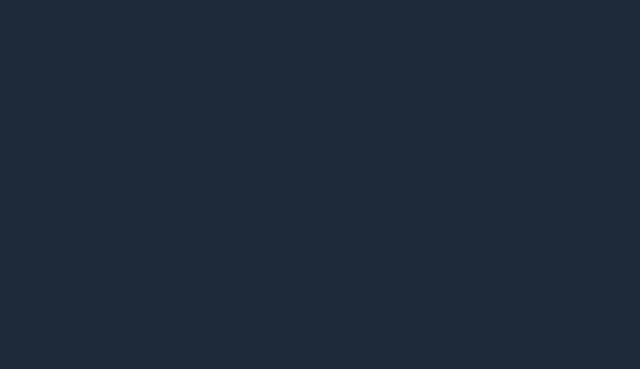
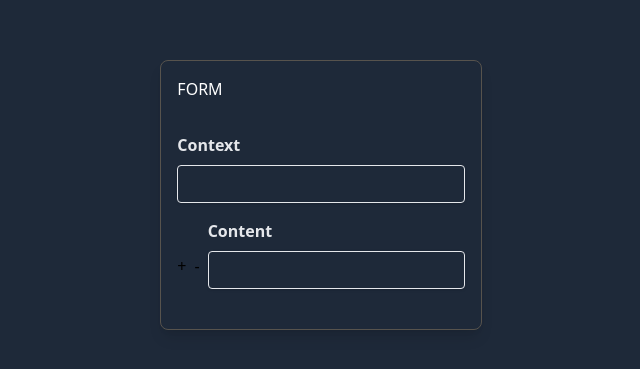
Before and after one commit to shevtsov-dmitry/ai-request-creator-form, a React (Vite) app: page / in a window 1280 px wide. Shown: the part 205-574 px from the top of the page, without its empty margins (319-959 px from the left). Built offline with nearby package versions, Linux system fonts and the light colour scheme.

Commit message:
feat: add different component for context arrow

```diff
--- a/src/App.tsx
+++ b/src/App.tsx
@@ -1,8 +1,11 @@
 import './App.css'
+import MainForm from './components/main-form/MainForm'
 
 function App() {
     return (
-        <main className="flex min-h-screen items-center justify-center bg-gray-800"></main>
+        <main className="flex min-h-screen items-center justify-center bg-gray-800">
+            <MainForm />
+        </main>
     )
 }
 
--- a/src/components/MainForm.tsx
+++ /dev/null
@@ -1,19 +0,0 @@
-import ContextInputRow from '../lib/modular-form/ContextInputRow'
-import FormWrapper from '../lib/modular-form/FormWrapper'
-import UserMessageInput from '../lib/modular-form/UserMessageInput'
-
-interface MainFormProps {
-    // Define your props here
-}
-
-const MainForm: React.FC<MainFormProps> = ({}) => {
-    return (
-        <FormWrapper>
-            <div className="text-bold mx-auto text-white">FORM</div>
-            <UserMessageInput />
-            <ContextInputRow />
-        </FormWrapper>
-    )
-}
-
-export default MainForm
--- /dev/null
+++ b/src/components/main-form/MainForm.tsx
@@ -0,0 +1,28 @@
+import ContextInputRow from '../../lib/modular-form/context-input-rows/ContextInputRow'
+import useContextRows from '../../lib/modular-form/context-input-rows/useContextRows'
+import FormWrapper from '../../lib/modular-form/FormWrapper'
+import UserMessageInput from '../../lib/modular-form/UserMessageInput'
+
+interface MainFormProps {
+    // Define your props here
+}
+
+const MainForm: React.FC<MainFormProps> = ({}) => {
+    const contextRowsManager = useContextRows()
+
+    return (
+        <FormWrapper>
+            <div className="text-bold mx-auto text-white">FORM</div>
+            <UserMessageInput />
+            <div className="flex gap-2">
+                <button onClick={contextRowsManager.addRow}>+</button>
+                <button onClick={contextRowsManager.deleteRow}>-</button>
+                {contextRowsManager.rows.map((id) => (
+                    <ContextInputRow key={id} />
+                ))}
+            </div>
+        </FormWrapper>
+    )
+}
+
+export default MainForm
--- /dev/null
+++ b/src/lib/modular-form/context-input-rows/useContextRows.tsx
@@ -0,0 +1,14 @@
+import { useState } from 'react'
+
+export function useContextRows() {
+    const [rows, setRows] = useState<number[]>([1])
+
+    const addRow = () => setRows((prev) => [...prev, Date.now()])
+
+    const deleteRow = () =>
+        setRows((prev) => (prev.length > 1 ? prev.slice(0, -1) : prev))
+
+    return { rows, addRow, deleteRow }
+}
+
+export default useContextRows
```
Also changed, not shown: src/lib/modular-form/context-input-rows/ContextInputRow.tsx (renamed from src/lib/modular-form/ContextInputRow.tsx).
